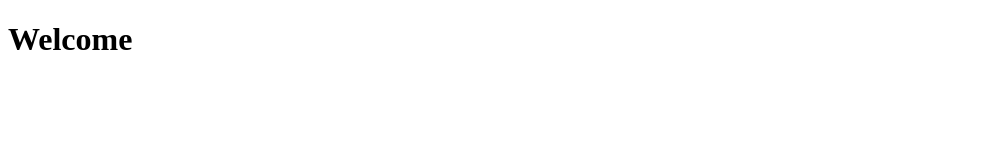
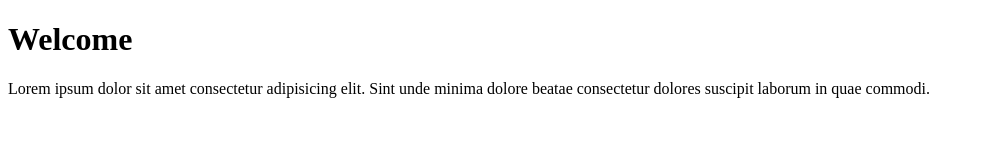
Before and after one commit to jugalpassi/learnGit, a plain HTML site: page index.html in a window 1280 px wide. Shown: the whole page, without its empty margins (0-984 px from the left). Drawn offline with Linux system fonts and the light colour scheme.

Commit message:
index file 1.1

```diff
--- a/index.html
+++ b/index.html
@@ -7,5 +7,6 @@
 </head>
 <body>
     <h1>Welcome</h1>
+    <p>Lorem ipsum dolor sit amet consectetur adipisicing elit. Sint unde minima dolore beatae consectetur dolores suscipit laborum in quae commodi.</p>
 </body>
 </html>
```
